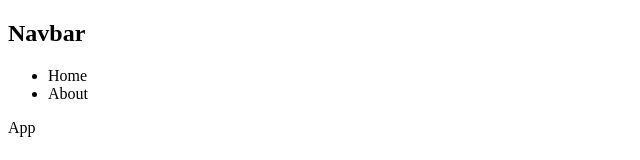
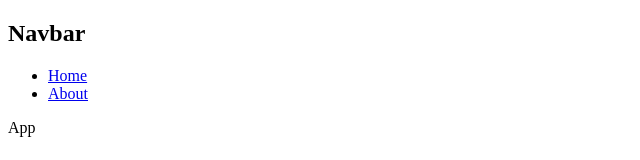
Before and after one commit to leonardoGit99/nextJs, a Next.js app in the folder nextjs-project/: page / in a window 1280 px wide. Shown: the top 160 px of the page, without its empty margins (0-640 px from the left). Built offline with nearby package versions, Linux system fonts and the light colour scheme.

Commit message:
Add Link component

```diff
--- a/nextjs-project/app/layout.jsx
+++ b/nextjs-project/app/layout.jsx
@@ -1,3 +1,6 @@
+
+import Navbar from "@/components/Navbar";
+
 export const metadata = {
   title: "Create Next App",
   description: "Generated by create next app",
@@ -7,13 +10,7 @@
   return (
     <html lang="en">
       <body>
-        <nav>
-          <h1>Navbar</h1>
-          <ul>
-            <li>Home</li>
-            <li>About</li>
-          </ul>
-        </nav>
+        <Navbar />
         {children}
       </body>
     </html>
--- /dev/null
+++ b/nextjs-project/components/Navbar.jsx
@@ -0,0 +1,16 @@
+import Link from "next/link";
+export default function Navbar() {
+  return (
+    <nav>
+    <h1>Navbar</h1>
+    <ul>
+      <li>
+        <Link href="/">Home</Link>
+      </li>
+      <li>
+      <Link href="/about">About</Link>
+      </li>
+    </ul>
+  </nav>
+  );
+}
```
